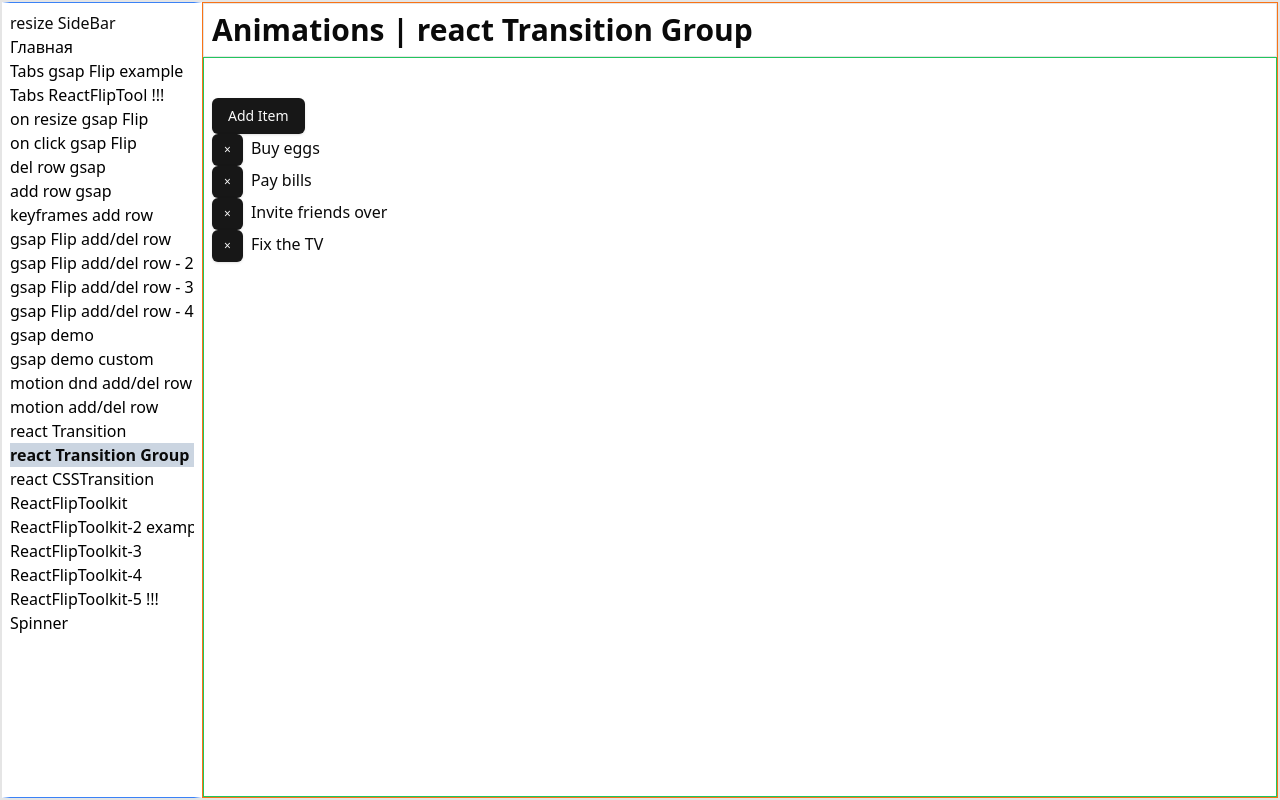
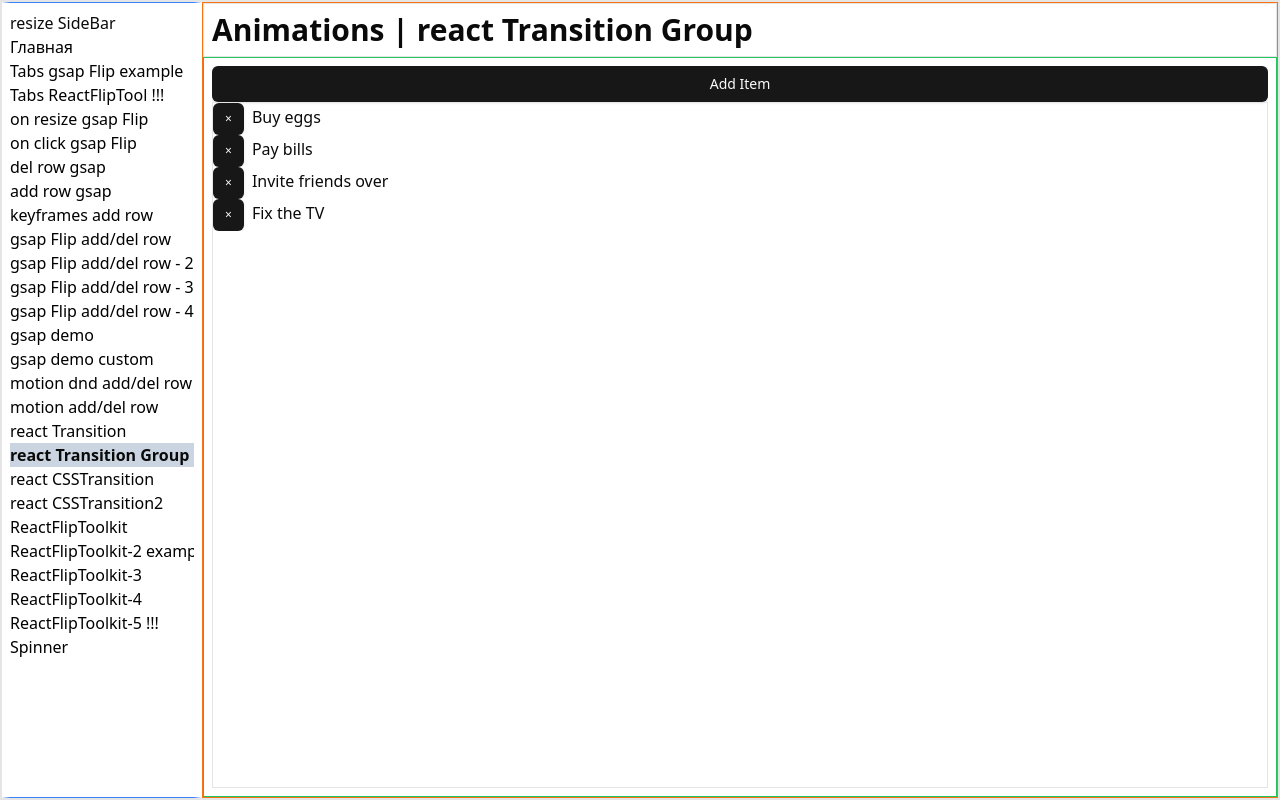
Before and after one commit to rwdtdev/animation-examples, a React (Vite) app: page /reacttransitiongroup in a window 1280 px wide. Built offline with nearby package versions, Linux system fonts and the light colour scheme.

Commit message:
:add ReactCSSTransition2 & upd ReactTransitionGroup

```diff
--- a/src/components/ReactCSSTransition.tsx
+++ b/src/components/ReactCSSTransition.tsx
@@ -2,7 +2,7 @@ import React, { useState, useRef } from 'react';
 
 import { CSSTransition } from 'react-transition-group';
 
-import './ReactCSSTransition.css';
+import './reactCSSTransition.css';
 import { Button } from './ui/button';
 import { Alert, AlertTitle } from '@/components/ui/alert';
 
--- /dev/null
+++ b/src/components/ReactCSSTransition2.tsx
@@ -0,0 +1,33 @@
+import { useState, useRef } from 'react';
+import { CSSTransition } from 'react-transition-group';
+import './reactCSSTransition2.css';
+import { Button } from './ui/button';
+
+export function ReactCSSTransition2() {
+  const [showBtn, setShowBtn] = useState(false);
+  const refBtn1 = useRef(null);
+  const refBtn2 = useRef(null);
+  return (
+    <div style={{ paddingTop: '2rem' }}>
+      {
+        <Button onClick={() => setShowBtn(!showBtn)} size='lg' className='mr-5'>
+          {showBtn ? 'Close' : 'Show'} Btn
+        </Button>
+      }
+      <CSSTransition
+        in={showBtn}
+        nodeRef={refBtn1}
+        timeout={300}
+        classNames='btn-1'
+        unmountOnExit
+        onEnter={() => console.log('transition onEnter')}
+        onExited={() => console.log('transition onExited')}
+        on
+      >
+        <Button ref={refBtn1} onClick={() => setShowBtn(false)}>
+          Close
+        </Button>
+      </CSSTransition>
+    </div>
+  );
+}
--- /dev/null
+++ b/src/components/ReactTransitionGroup.css
@@ -0,0 +1,23 @@
+.item-c9R8l-enter {
+  opacity: 0;
+  height: 0px;
+}
+.item-c9R8l-enter-active {
+  opacity: 1;
+  height: 32px;
+
+  transition:
+    height 500ms ease,
+    opacity 1000ms ease;
+}
+.item-c9R8l-exit {
+  opacity: 1;
+  height: 32px;
+}
+.item-c9R8l-exit-active {
+  opacity: 0;
+  height: 0px;
+  transition:
+    height 500ms ease,
+    opacity 500ms ease-in;
+}
--- /dev/null
+++ b/src/components/ReactTransitionGroup.tsx
@@ -0,0 +1,76 @@
+import { useState, createRef } from 'react';
+import { CSSTransition, TransitionGroup } from 'react-transition-group';
+import './ReactTransitionGroup.css';
+import { nanoid } from 'nanoid';
+import { Button } from './ui/button';
+
+export function ReactTransitionGroup() {
+  const [items, setItems] = useState(() => [
+    {
+      id: nanoid(),
+      text: 'Buy eggs',
+      nodeRef: createRef<HTMLLIElement>(),
+    },
+    {
+      id: nanoid(),
+      text: 'Pay bills',
+      nodeRef: createRef<HTMLLIElement>(),
+    },
+    {
+      id: nanoid(),
+      text: 'Invite friends over',
+      nodeRef: createRef<HTMLLIElement>(),
+    },
+    {
+      id: nanoid(),
+      text: 'Fix the TV',
+      nodeRef: createRef<HTMLLIElement>(),
+    },
+  ]);
+  return (
+    <div className='flex h-full flex-col overflow-y-auto'>
+      <Button
+        onClick={() => {
+          setItems((items) => [
+            {
+              id: nanoid(),
+              text: nanoid(),
+              nodeRef: createRef(),
+            },
+            ...items,
+          ]);
+        }}
+      >
+        Add Item
+      </Button>
+      {/* <ul className='flex h-full flex-col overflow-y-auto border'> */}
+      <TransitionGroup
+        component={'ul'}
+        className='todo-list flex h-full flex-col overflow-y-auto border'
+      >
+        {items.map(({ id, text, nodeRef }) => (
+          <CSSTransition
+            key={id}
+            nodeRef={nodeRef}
+            timeout={1000}
+            classNames='item-c9R8l'
+          >
+            <li ref={nodeRef} className='overflow-hidden'>
+              <Button
+                className='mr-2'
+                size='sm'
+                onClick={() =>
+                  setItems((items) => items.filter((item) => item.id !== id))
+                }
+              >
+                &times;
+              </Button>
+              {text}
+            </li>
+          </CSSTransition>
+        ))}
+      </TransitionGroup>
+      {/* </ul> */}
+    </div>
+  );
+}
--- a/src/components/ReactTransitionGroupPage.css
+++ /dev/null
@@ -1,18 +0,0 @@
-.remove-btn {
-  margin-right: 0.5rem;
-}
-
-.item-enter {
-  opacity: 0;
-}
-.item-enter-active {
-  opacity: 1;
-  transition: opacity 500ms ease-in;
-}
-.item-exit {
-  opacity: 1;
-}
-.item-exit-active {
-  opacity: 0;
-  transition: opacity 500ms ease-in;
-}
--- a/src/components/ReactTransitionGroupPage.tsx
+++ /dev/null
@@ -1,73 +0,0 @@
-import { useState, createRef } from 'react';
-import { CSSTransition, TransitionGroup } from 'react-transition-group';
-import './ReactTransitionGroupPage.css';
-import { nanoid } from 'nanoid';
-import { Button } from './ui/button';
-
-export function ReactTransitionGroupPage() {
-  const [items, setItems] = useState(() => [
-    {
-      id: nanoid(),
-      text: 'Buy eggs',
-      nodeRef: createRef<HTMLLIElement>(),
-    },
-    {
-      id: nanoid(),
-      text: 'Pay bills',
-      nodeRef: createRef<HTMLLIElement>(),
-    },
-    {
-      id: nanoid(),
-      text: 'Invite friends over',
-      nodeRef: createRef<HTMLLIElement>(),
-    },
-    {
-      id: nanoid(),
-      text: 'Fix the TV',
-      nodeRef: createRef<HTMLLIElement>(),
-    },
-  ]);
-  return (
-    <div style={{ marginTop: '2rem' }}>
-      <Button
-        onClick={() => {
-          setItems((items) => [
-            ...items,
-            {
-              id: nanoid(),
-              text: nanoid(),
-              nodeRef: createRef(),
-            },
-          ]);
-        }}
-      >
-        Add Item
-      </Button>
-      <ul style={{ marginBottom: '1rem' }}>
-        <TransitionGroup className='todo-list'>
-          {items.map(({ id, text, nodeRef }) => (
-            <CSSTransition
-              key={id}
-              nodeRef={nodeRef}
-              timeout={500}
-              classNames='item'
-            >
-              <li ref={nodeRef}>
-                <Button
-                  className='remove-btn'
-                  size='sm'
-                  onClick={() =>
-                    setItems((items) => items.filter((item) => item.id !== id))
-                  }
-                >
-                  &times;
-                </Button>
-                {text}
-              </li>
-            </CSSTransition>
-          ))}
-        </TransitionGroup>
-      </ul>
-    </div>
-  );
-}
--- /dev/null
+++ b/src/components/reactCSSTransition2.css
@@ -0,0 +1,24 @@
+.btn-1-enter {
+  opacity: 0;
+  transform: scale(0.1);
+}
+
+.btn-1-enter-active {
+  opacity: 1;
+  transform: translateX(0);
+  transition:
+    opacity 300ms,
+    transform 300ms;
+}
+
+.btn-1-exit {
+  opacity: 1;
+}
+
+.btn-1-exit-active {
+  opacity: 0;
+  transform: scale(0.1);
+  transition:
+    opacity 300ms,
+    transform 300ms;
+}
--- a/src/routes.tsx
+++ b/src/routes.tsx
@@ -13,7 +13,7 @@ import { AddDelRow4Page } from './components/AddDelRow4Page';
 import { Motion1Page } from './components/Motion1Page';
 import { Motion2Page } from './components/Motion2Page';
 import { ReactTransitionPage } from './components/ReactTransitionPage';
-import { ReactTransitionGroupPage } from './components/ReactTransitionGroupPage';
+import { ReactTransitionGroup } from './components/ReactTransitionGroup';
 import { ReactCSSTransition } from './components/ReactCSSTransition';
 import { ReactFlipToolkit } from './components/ReactFlipToolkit';
 import { TabsReactFlipTool } from './components/TabsReactFlipTool';
@@ -23,6 +23,7 @@ import { ReactFlipToolkit3 } from './components/ReactFlipToolkit3';
 import { ReactFlipToolkit4 } from './components/ReactFlipToolkit4';
 import { ReactFlipToolkit5 } from './components/ReactFlipToolkit5';
 import { SpinnerPage } from './components/SpinnerPage';
+import { ReactCSSTransition2 } from './components/ReactCSSTransition2';
 
 export const routes = [
   {
@@ -121,6 +122,7 @@ export const routes = [
     element: <Motion2Page />,
     inNav: true,
   },
+
   {
     path: '/reacttransition',
     name: 'react Transition',
@@ -130,13 +132,19 @@ export const routes = [
   {
     path: '/reacttransitiongroup',
     name: 'react Transition Group',
-    element: <ReactTransitionGroupPage />,
+    element: <ReactTransitionGroup />,
     inNav: true,
   },
   {
     path: '/reactcsstransition',
     name: 'react CSSTransition ',
     element: <ReactCSSTransition />,
+    inNav: true,
+  },
+  {
+    path: '/reactcsstransition2',
+    name: 'react CSSTransition2 ',
+    element: <ReactCSSTransition2 />,
     inNav: true,
   },
   {
```
Also changed, not shown: src/components/reactCSSTransition.css (renamed from src/components/ReactCSSTransition.css).
